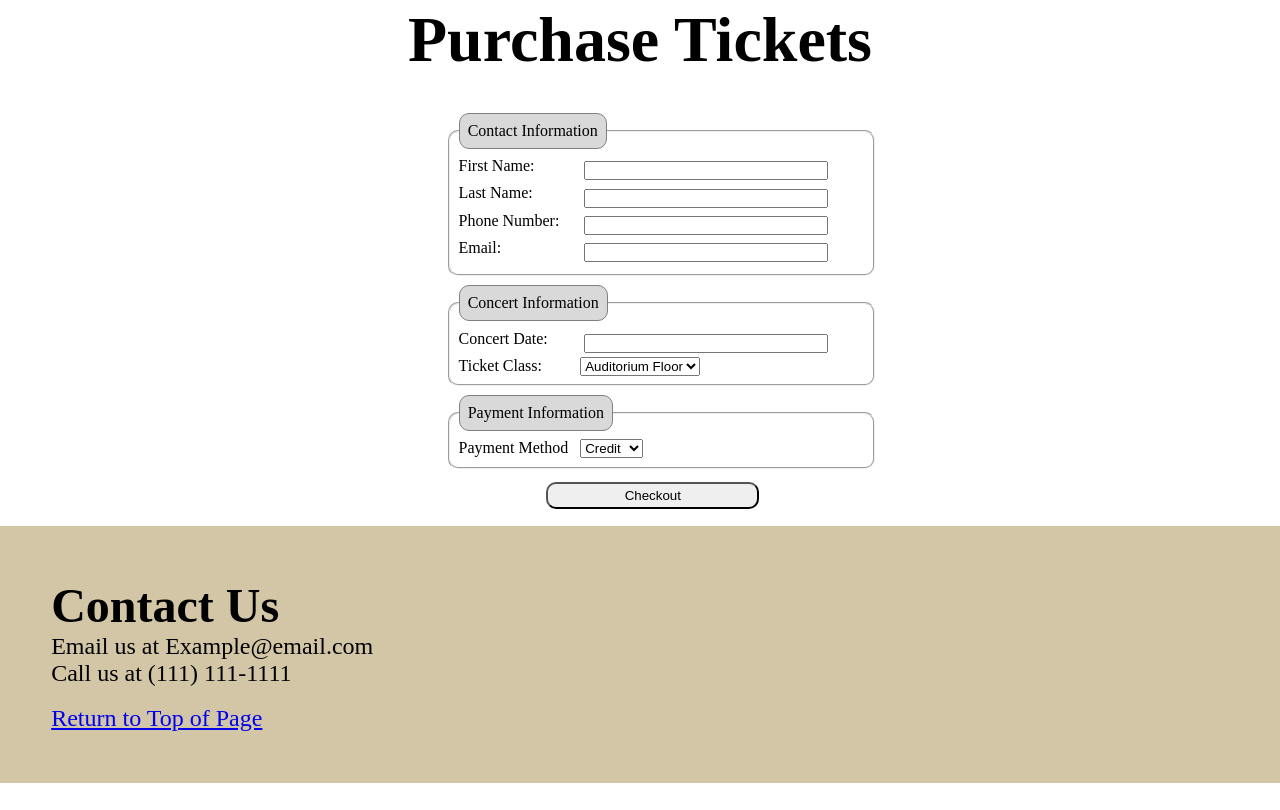
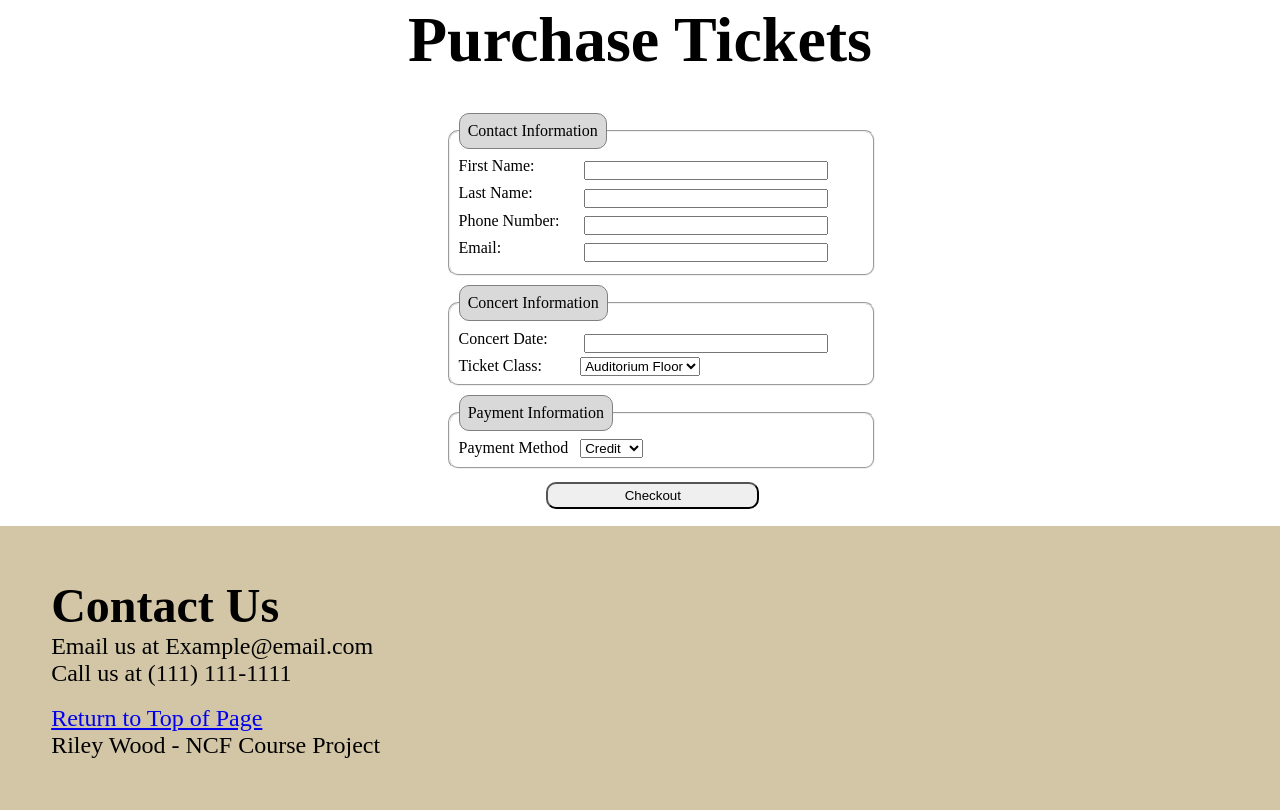
Before and after one commit to RileyWood938/Front-End-Dev, a plain HTML site: page index.html in a window 1280 px wide. Shown: the part 3180-3990 px from the top of the page. Before the commit the page ends 3963 px from the top, so only its background shows below. Drawn offline with Linux system fonts and the light colour scheme.

Commit message:
Update index.html

```diff
--- a/index.html
+++ b/index.html
@@ -217,6 +217,7 @@
 					<p>Call us at (111) 111-1111</p>
 					<br />
 					<p><a href="#top">Return to Top of Page</a></p>
+				<p>Riley Wood - NCF Course Project</p>
 			</div>
 		<!--/Footer-->
 	</body>
```
